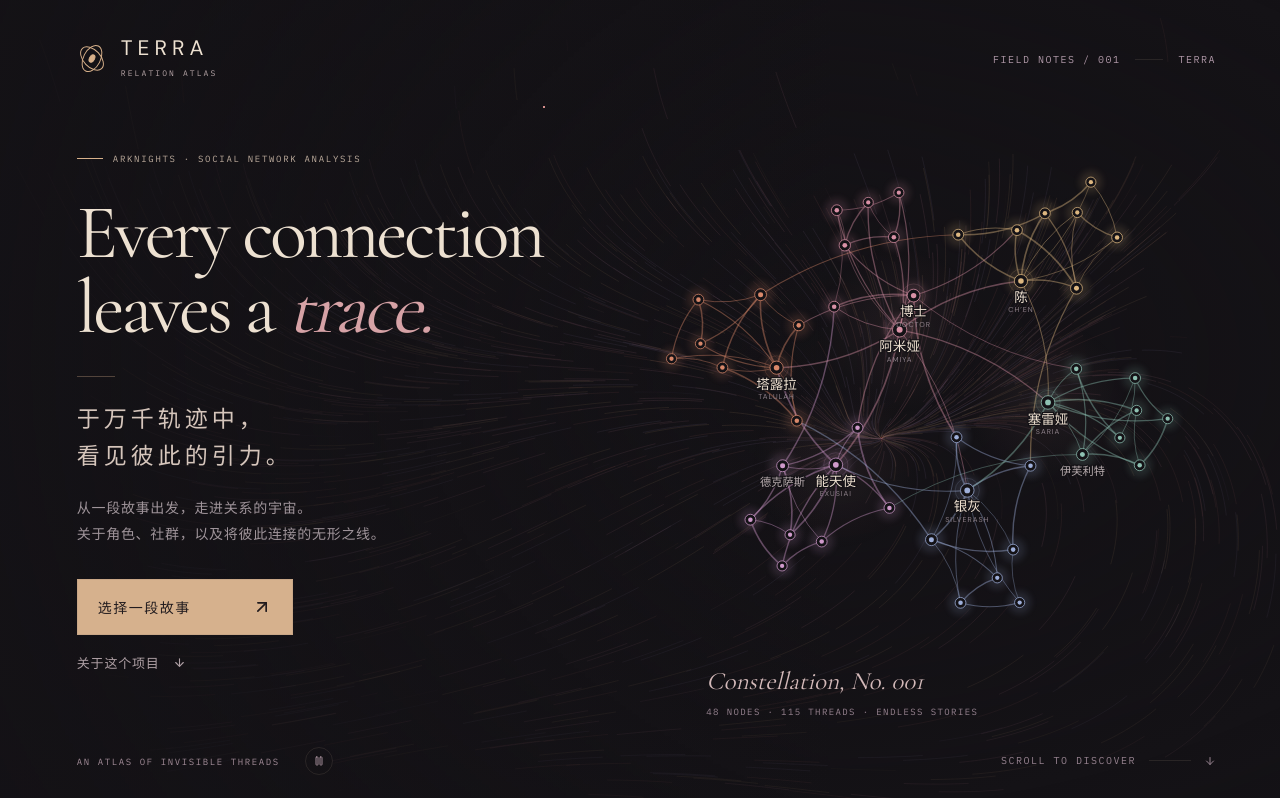
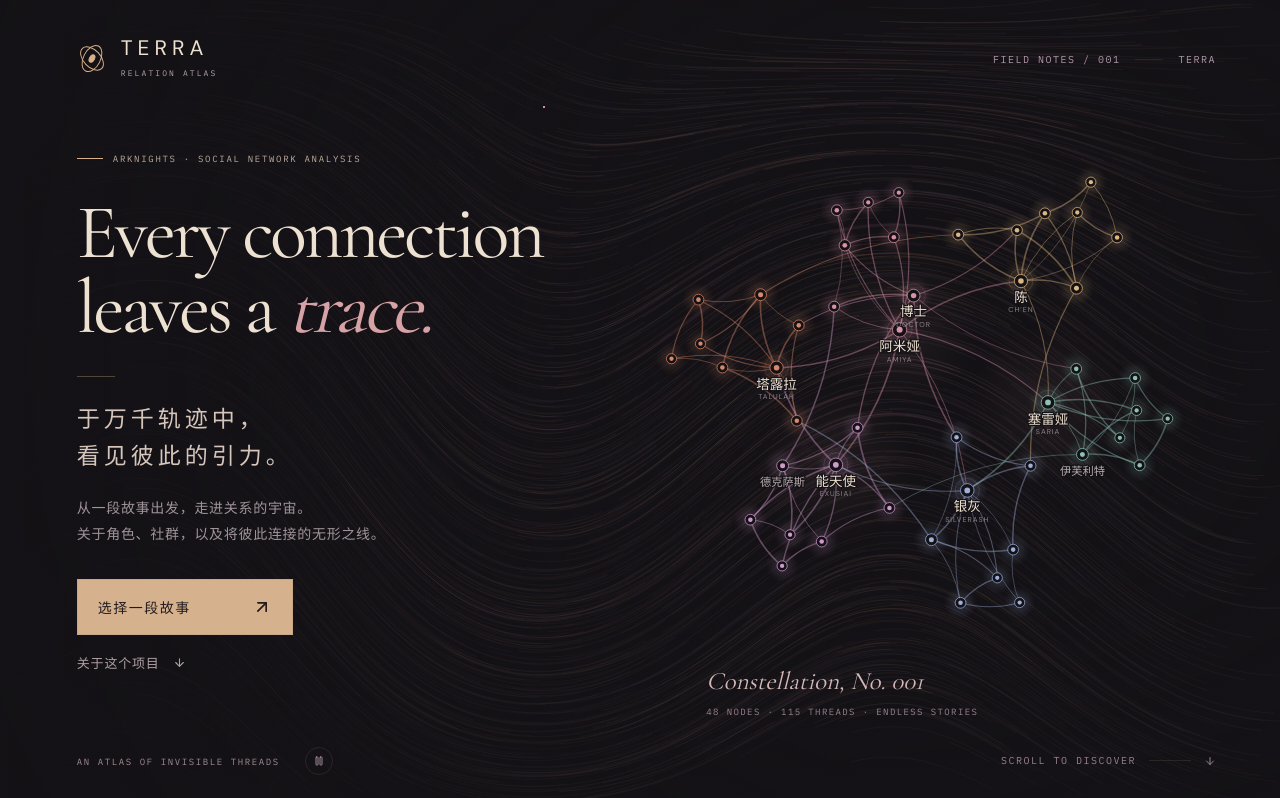
Before and after one commit to Gar1ton/web_Arknights_SocialNetworkAnalysis_Database, a React (Vite) app: page / in a window 1280 px wide. Shown: the top 798 px of the page. Built offline with nearby package versions, Linux system fonts and the light colour scheme.

Commit message:
fix: extend flowing trails and remove point attraction sinks

```diff
--- a/src/Controls.tsx
+++ b/src/Controls.tsx
@@ -310,7 +310,7 @@ export default function Controls({
             onChange={(v) => update("gravityNodes", v)}
           />
           <p className="control-note">
-            由关系权重最高的节点牵引流场，与序章共享视觉设置。
+            高权重节点轻微偏转附近流向，保留贯穿画布的流动；与序章共享设置。
           </p>
           <Range
             label="粒子密度"
--- a/src/FlowField.tsx
+++ b/src/FlowField.tsx
@@ -65,15 +65,17 @@ export default function FlowField({
           0,
           Math.min(1, p.age / 26, (p.life - p.age) / 40),
         );
-        ctx.globalAlpha = fade * (subtle ? 0.27 : 0.43) * s.flowOpacity;
+        ctx.globalAlpha = fade * (subtle ? 0.22 : 0.32) * s.flowOpacity;
         ctx.strokeStyle = colors[p.color];
         ctx.beginPath();
-        for (let j = 0; j < p.length; j++) {
+        // Keep long silk-like trails without tripling Canvas path operations.
+        for (let j = 0; j < p.length; j += 3) {
           const index =
             (p.head - p.length + 1 + j + TRAIL_LENGTH) % TRAIL_LENGTH;
           if (j === 0) ctx.moveTo(p.trail[index * 2], p.trail[index * 2 + 1]);
           else ctx.lineTo(p.trail[index * 2], p.trail[index * 2 + 1]);
         }
+        ctx.lineTo(p.x, p.y);
         ctx.stroke();
       }
       ctx.globalAlpha = 1;
--- a/src/particles.ts
+++ b/src/particles.ts
@@ -1,4 +1,4 @@
-export const TRAIL_LENGTH = 48;
+export const TRAIL_LENGTH = 160;
 export type FlowAnchor = { x: number; y: number; mass?: number };
 export type ThreadParticle = {
   trail: Float32Array;
@@ -81,7 +81,7 @@ export function createThreadField(
       x,
       y,
       age: Math.floor(random() * 180),
-      life: 260 + Math.floor(random() * 220),
+      life: 520 + Math.floor(random() * 280),
       color: i % 4,
     });
   }
@@ -89,29 +89,43 @@ export function createThreadField(
   return field;
 }
 function refreshGrid(f: ThreadField, turbulence: number, gravity = 1) {
+  const unit = Math.min(f.width, f.height);
+  const aspectX = f.width / unit,
+    aspectY = f.height / unit;
+  const phase = f.phase * 0.1;
+  const amplitude = 0.15 * (0.75 + turbulence * 0.12);
+  const totalMass = f.anchors.reduce((sum, a) => sum + (a.mass ?? 1), 0) || 1;
   for (let gy = 0; gy < f.rows; gy++)
     for (let gx = 0; gx < f.columns; gx++) {
-      const x = gx / (f.columns - 1),
-        y = gy / (f.rows - 1);
-      let dx = 0.3,
-        dy = 0.12;
+      const x = (gx / (f.columns - 1)) * aspectX,
+        y = (gy / (f.rows - 1)) * aspectY;
+      const sx = 7 * x + phase,
+        sy = 2.8 * y - phase * 0.7;
+      const ribbon = 4.5 * x + 2.2 * y + phase * 0.4;
+      // Curl of a smooth stream function plus through-flow: no inward force,
+      // no point sinks, and no per-cell normalization (which creates compression).
+      let dx =
+        1 +
+        amplitude * 2.8 * Math.sin(sx) * Math.cos(sy) +
+        0.088 * Math.cos(ribbon);
+      let dy =
+        0.1 -
+        amplitude * 7 * Math.cos(sx) * Math.sin(sy) -
+        0.18 * Math.cos(ribbon);
       f.anchors.forEach((a, k) => {
-        const ox = x - a.x,
-          oy = y - a.y;
-        const d = ox * ox + oy * oy + 0.035;
+        const ox = x - a.x * aspectX,
+          oy = y - a.y * aspectY;
+        const radius = 0.28 + (k % 3) * 0.035;
+        const envelope = Math.exp(-(ox * ox + oy * oy) / (2 * radius * radius));
+        // All nodes share one bounded influence budget, even when they overlap.
+        const strength = (0.26 * gravity * (a.mass ?? 1)) / totalMass;
         const spin = k % 2 ? 1 : -1;
-        const pull = gravity * (a.mass ?? 1);
-        dx += ((-oy * 0.14 * spin - ox * 0.09) / d) * pull;
-        dy += ((ox * 0.14 * spin - oy * 0.09) / d) * pull;
+        dx += (-oy / radius) * envelope * strength * spin;
+        dy += (ox / radius) * envelope * strength * spin;
       });
-      const wave =
-        Math.sin(x * 5.2 + y * 3.8 + f.phase * 0.14) * 0.62 +
-        Math.cos(y * 7.4 - x * 2.1 - f.phase * 0.1) * 0.33;
-      const angle =
-        Math.atan2(dy, dx) + (wave * turbulence) / (1 + gravity * 0.5);
       const j = (gy * f.columns + gx) * 2;
-      f.grid[j] = Math.cos(angle);
-      f.grid[j + 1] = Math.sin(angle);
+      f.grid[j] = dx;
+      f.grid[j + 1] = dy;
     }
 }
 export function stepThreadField(
```
Also changed, not shown: 3 other files (tests, documents, lock files or other folders).
